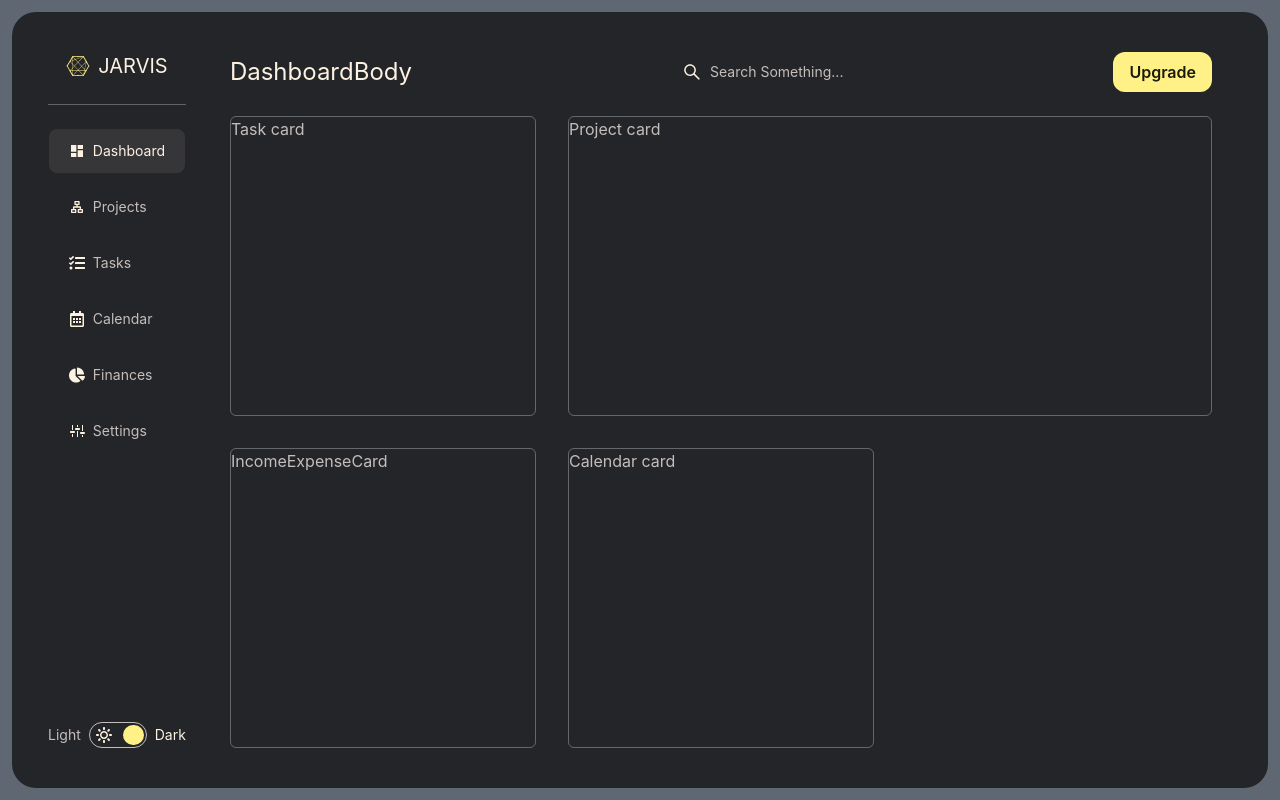
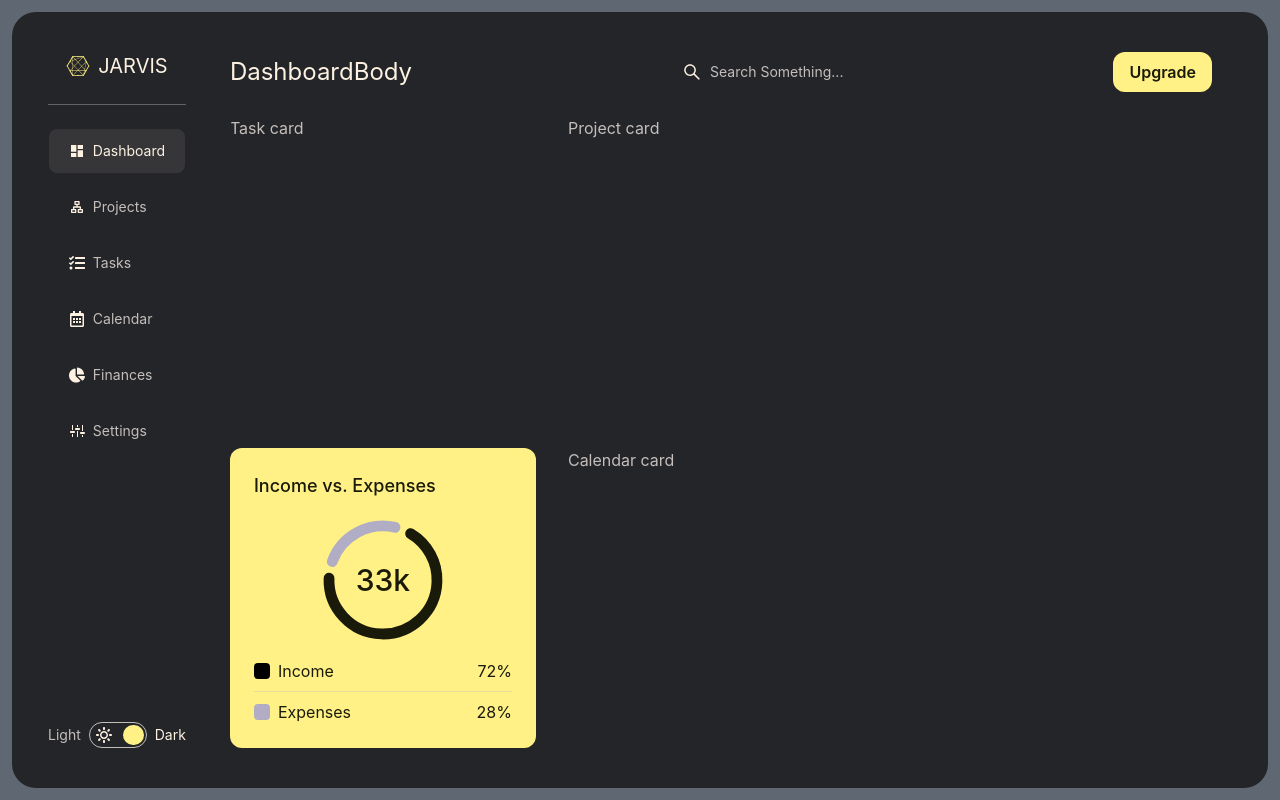
Before and after one commit to asi-isa/JARVIS, a React (Vite) app: page / in a window 1280 px wide. Built offline with nearby package versions, Linux system fonts and the light colour scheme.

Commit message:
incomeExpenseCard scaffold

```diff
--- a/src/components/dashboard/card/index.tsx
+++ b/src/components/dashboard/card/index.tsx
@@ -9,7 +9,7 @@ interface CardProps {
 const Card = ({ styles, children, onClick }: CardProps) => {
   return (
     <div
-      className={`border border-white/30 rounded-md h-full w-full ${styles} ${
+      className={`rounded-xl overflow-hidden h-full w-full ${styles} ${
         onClick && "cursor-pointer"
       }`}
       onClick={onClick ?? undefined}
--- a/src/components/finances/IncomeExpenseCard.tsx
+++ b/src/components/finances/IncomeExpenseCard.tsx
@@ -1,4 +1,5 @@
 import Card from "../dashboard/card";
+import Circle from "../svgs/Circle";
 
 interface IncomeExpenseCardProps {
   onClick?: () => void;
@@ -7,8 +8,44 @@ interface IncomeExpenseCardProps {
 const IncomeExpenseCard = ({ onClick }: IncomeExpenseCardProps) => {
   return (
     <Card onClick={onClick ?? undefined}>
-      <div>
-        <p>IncomeExpenseCard</p>
+      <div className="bg-[var(--accent)] h-full p-6 flex flex-col justify-between text-[var(--black)]">
+        <p className=" font-medium text-lg">Income vs. Expenses</p>
+
+        <div className="relative self-center flex items-center justify-center w-[130px] h-[130px] ">
+          {/* PieChart */}
+          {/* TODO more generic, rotation, pathlength, 1% =? 3.6deg */}
+          <Circle
+            className="absolute stroke-[var(--black)] rotate-[182deg] scale-y-[-1]"
+            pathLength={0.67}
+          />
+          <Circle
+            className="absolute stroke-[var(--gray)] rotate-[200deg]"
+            pathLength={0.23}
+          />
+          <p className="text-3xl font-medium">33k</p>
+        </div>
+
+        <div className="flex flex-col gap-2">
+          <div className="flex justify-between ">
+            <div className="flex gap-2 items-center">
+              <div className="w-4 h-4 bg-black rounded" />
+              <p>Income</p>
+            </div>
+
+            <p>72%</p>
+          </div>
+
+          <div className="w-full h-[1px] m-auto bg-[var(--gray)] opacity-30" />
+
+          <div className="flex justify-between ">
+            <div className="flex gap-2 items-center">
+              <div className="w-4 h-4 bg-[var(--gray)] rounded" />
+              <p>Expenses</p>
+            </div>
+
+            <p>28%</p>
+          </div>
+        </div>
       </div>
     </Card>
   );
--- /dev/null
+++ b/src/components/svgs/Circle.tsx
@@ -0,0 +1,33 @@
+import { motion } from "framer-motion";
+import { SVGAttributes } from "react";
+
+interface CircleProps {
+  className?: SVGAttributes<SVGSVGElement>["className"];
+  pathLength: number;
+}
+
+const Circle = ({ className, pathLength }: CircleProps) => {
+  return (
+    <motion.svg
+      width="120"
+      height="120"
+      viewBox="0 0 100 100"
+      fill="none"
+      xmlns="http://www.w3.org/2000/svg"
+      className={className}
+    >
+      <motion.circle
+        initial={{ pathLength: 0 }}
+        animate={{ pathLength }}
+        transition={{ duration: 1 }}
+        cx="50"
+        cy="50"
+        r="45"
+        strokeWidth={9}
+        strokeLinecap="round"
+      />
+    </motion.svg>
+  );
+};
+
+export default Circle;
```
Also changed, not shown: src/assets/circle.svg (added).
